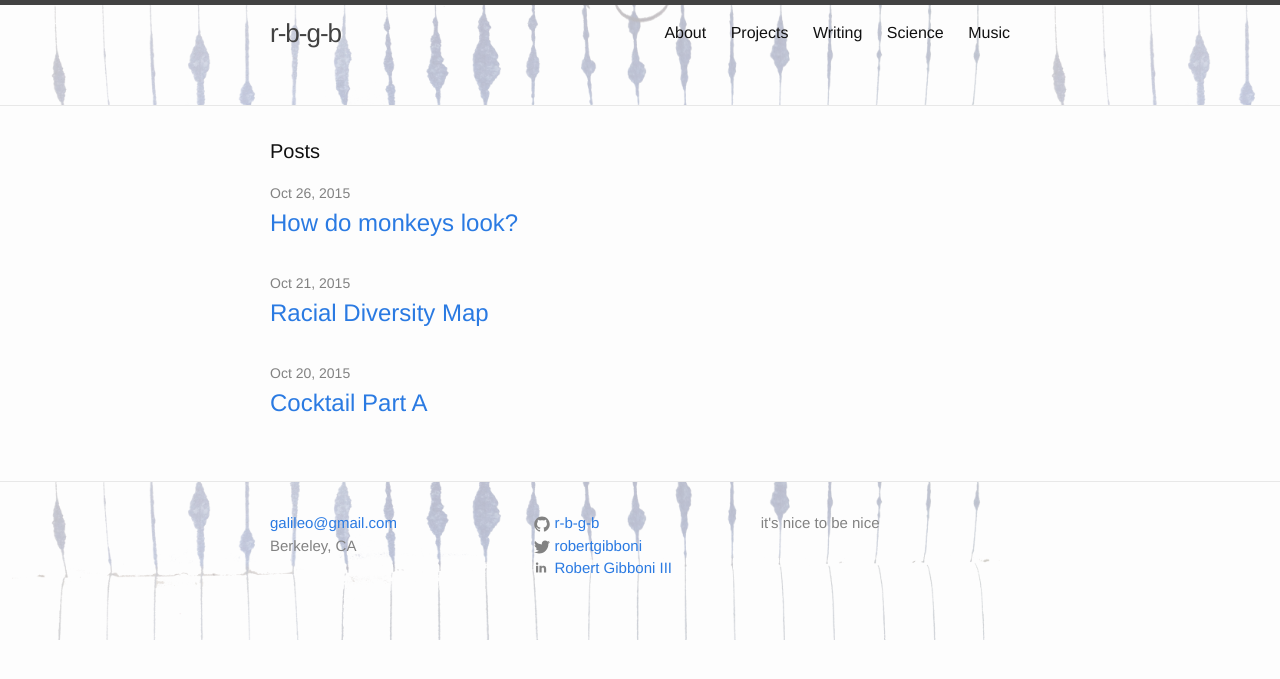
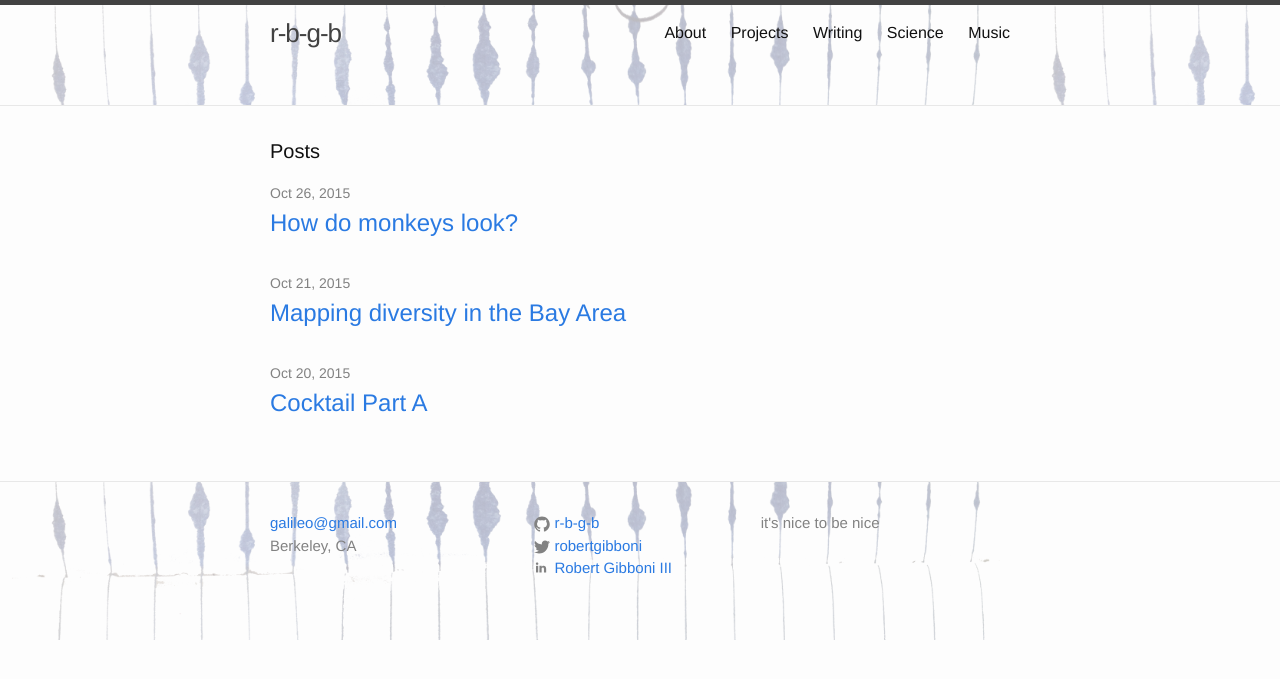
Before and after one commit to r-b-g-b/r-b-g-b.github.io, a Jekyll site: the page built from index.html, in a window 1280 px wide. Shown: the top 679 px of the page. Built offline with Jekyll 4.4.1, drawn with Linux system fonts in a browser that asks for light colours.

Commit message:
changes diversity post title

```diff
--- a/_posts/2015-10-21-racial-diversity-map.markdown
+++ b/_posts/2015-10-21-racial-diversity-map.markdown
@@ -1,6 +1,6 @@
 ---
 layout: post
-title: "Racial Diversity Map"
+title: "Mapping diversity in the Bay Area"
 date: 2015-10-21 6:00:02
 categories: projects data geospatial
 ---
```
Also changed, not shown: 4 other files.
